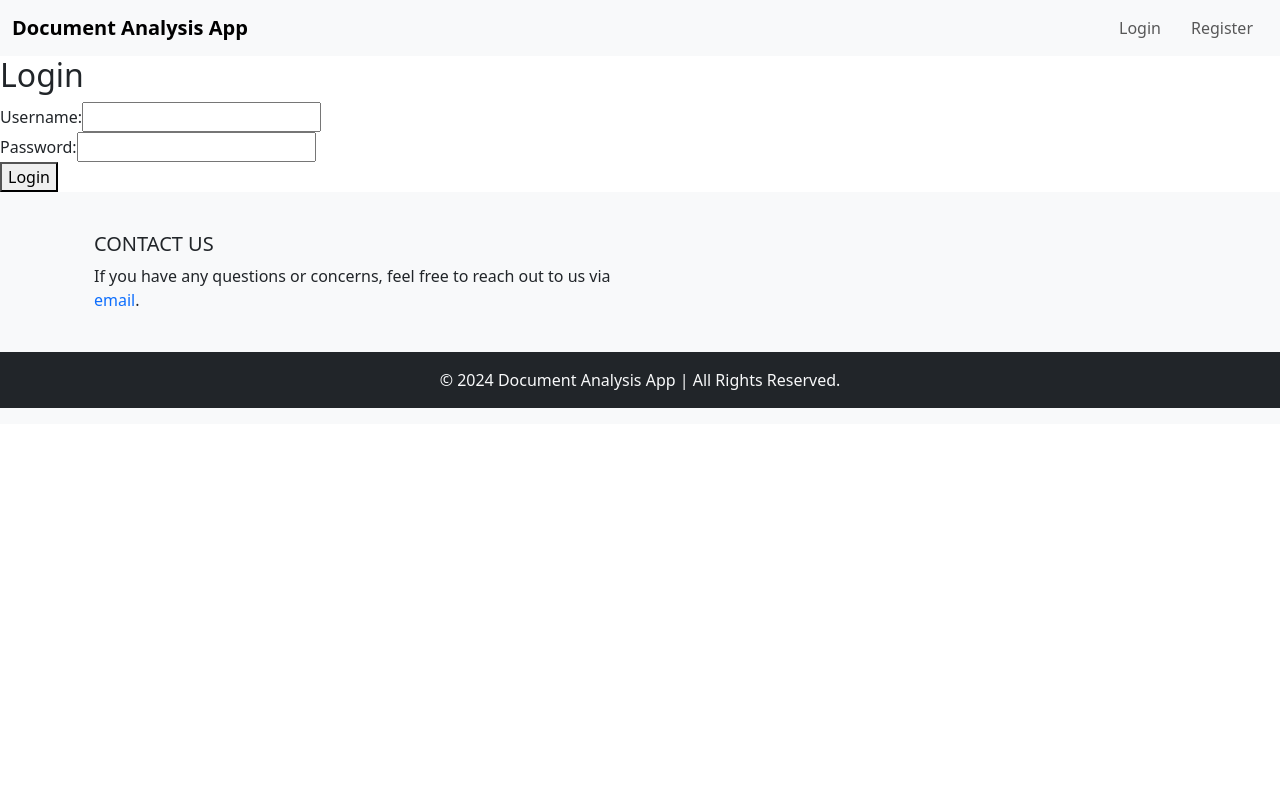
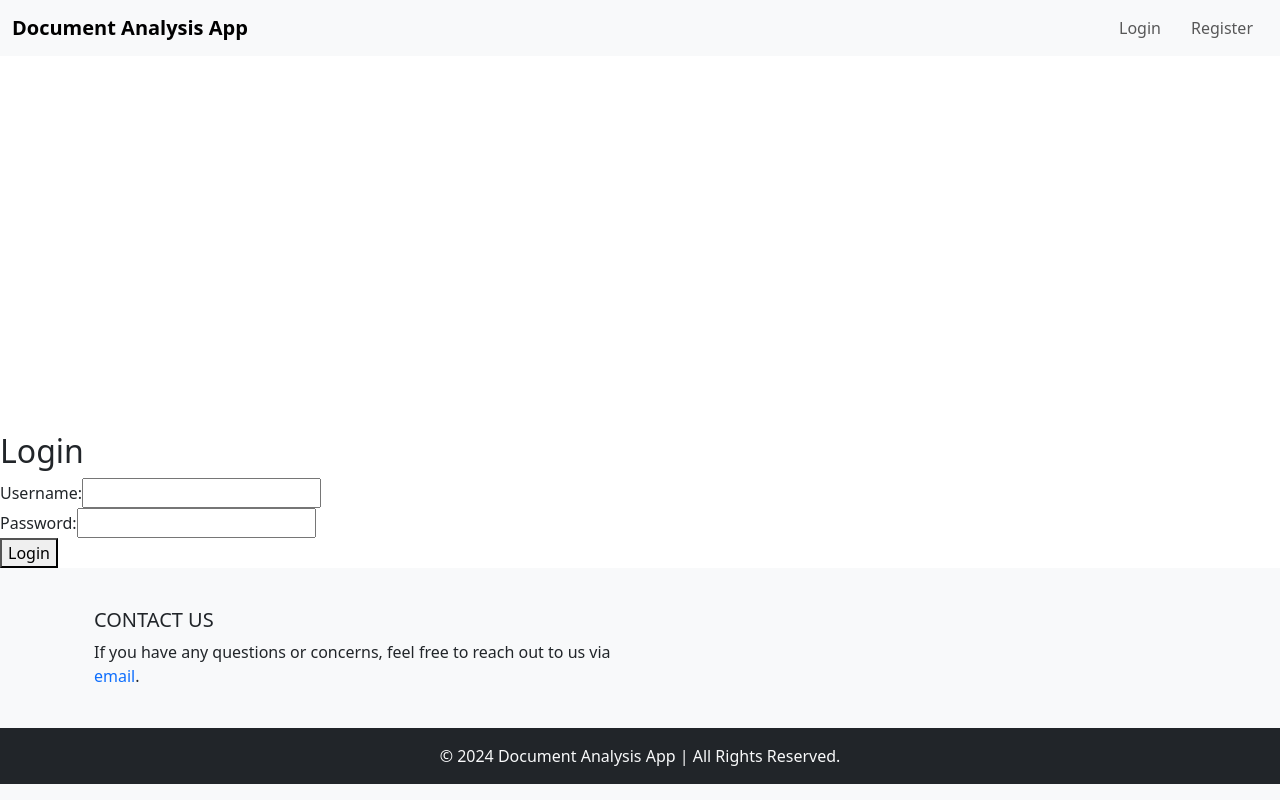
Before and after one commit to Mario-659/doc-tracer-frontend, an Angular app: page /login in a window 1280 px wide. Built offline with nearby package versions, Linux system fonts and the light colour scheme.

Commit message:
flex grow main content

```diff
--- a/src/app/app.component.html
+++ b/src/app/app.component.html
@@ -1,8 +1,6 @@
 <app-header></app-header>
 
-<main>
-    <app-notification></app-notification>
-    <router-outlet></router-outlet>
-</main>
+<app-notification></app-notification>
+<router-outlet></router-outlet>
 
 <app-footer></app-footer>
--- a/src/styles.scss
+++ b/src/styles.scss
@@ -1,28 +1,24 @@
-body {
-    min-height: 100vh;
+html, body {
+    height: 100%;
     margin: 0;
 }
-
-header {
-    min-height: 50px;
-    background: lightcyan;
-}
-
-footer {
-    min-height: 50px;
-    background: PapayaWhip;
-}
-
-/* The article fills all the space between header & footer */
 
 body {
     display: flex;
     flex-direction: column;
+    min-height: 100vh;
 }
 
-main {
-    flex: 1;
+app-root {
+    display: flex;
+    flex-direction: column;
+    flex-grow: 1;
 }
+
+router-outlet {
+    flex-grow: 1;
+}
+
 
 /* Importing Bootstrap SCSS file. */
 @import 'bootstrap/scss/bootstrap';
```
